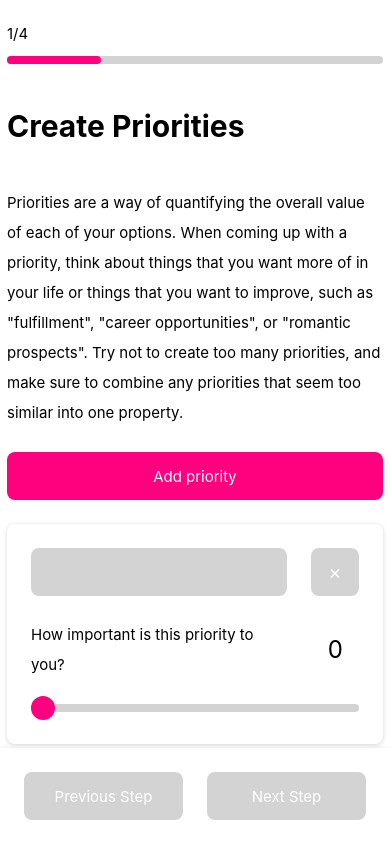
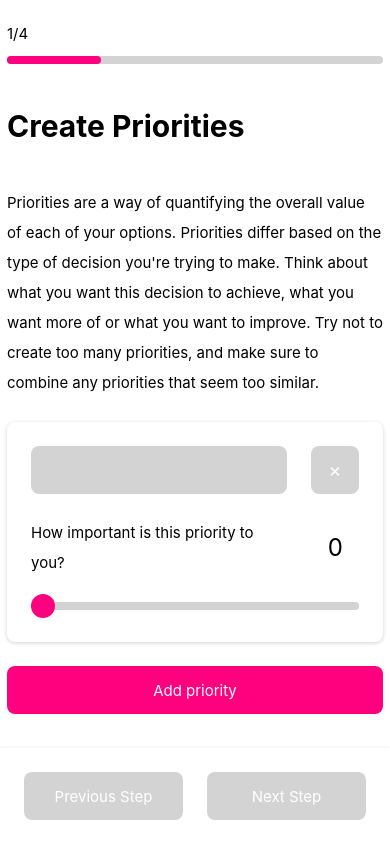
Before and after one commit to eemebarbe/decisionator, a React (Create React App) app: page / in a window 390 px wide. Both pictures are taken after a click on the button "Make a decision". Built offline with nearby package versions, Linux system fonts and the light colour scheme.

Commit message:
mobile input zoom disabled

```diff
--- a/public/index.html
+++ b/public/index.html
@@ -3,7 +3,7 @@
   <head>
     <meta charset="utf-8" />
     <link rel="icon" href="%PUBLIC_URL%/favicon.ico" />
-    <meta name="viewport" content="width=device-width, initial-scale=1" />
+    <meta name="viewport" content="width=device-width, initial-scale=1, maximum-scale=1" />
     <meta name="theme-color" content="#000000" />
     <meta
       name="description"
--- a/src/pages/Options.tsx
+++ b/src/pages/Options.tsx
@@ -60,10 +60,9 @@ function Options() {
 
     return (
         <>
-            <Alignment>
-                <H1>Create Options</H1>
-            </Alignment>
+            <H1>Create Options</H1>
             <P>List at least two options that you're choosing between.</P>
+            {entries()}
             <Button
                 marginBottom
                 disabled={!userState.options.length}
@@ -71,7 +70,6 @@ function Options() {
             >
                 Add option
             </Button>
-            {entries()}
         </>
     )
 }
--- a/src/pages/Properties.tsx
+++ b/src/pages/Properties.tsx
@@ -82,15 +82,15 @@ function CreateProperties() {
         <>
             <H1>Create Priorities</H1>
             <P>
-                Priorities are a way of quantifying the overall value of each of your options. When coming up with a
-                priority, think about things that you want more of in your life or things that you want to improve, such
-                as "fulfillment", "career opportunities", or "romantic prospects". Try not to create too many
-                priorities, and make sure to combine any priorities that seem too similar into one property.
+                Priorities are a way of quantifying the overall value of each of your options. Priorities differ based
+                on the type of decision you're trying to make. Think about what you want this decision to achieve, what
+                you want more of or what you want to improve. Try not to create too many priorities, and make sure to
+                combine any priorities that seem too similar.
             </P>
+            {entries()}
             <Button marginBottom disabled={!userState.properties.length} onClick={createNewProperty}>
                 Add priority
             </Button>
-            {entries()}
         </>
     )
 }
--- a/src/pages/Welcome.tsx
+++ b/src/pages/Welcome.tsx
@@ -9,10 +9,10 @@ function Welcome(props: WelcomeProps) {
     return (
         <>
             <H1>Decisionator</H1>
-            <H2>Just a random project to get me familiar with Typescript, tbh.</H2>
             <Button marginBottom onClick={() => props.start()}>
                 Make a decision
             </Button>
+            <H2>Just a random project to help me become more familiar with Typescript, tbh.</H2>
             <P>
                 It's difficult to quantify all of the factors that go into why you should do this thing instead of that
                 thing. And when you really think about it, it's pretty concerning how informal our decision making tends
```
